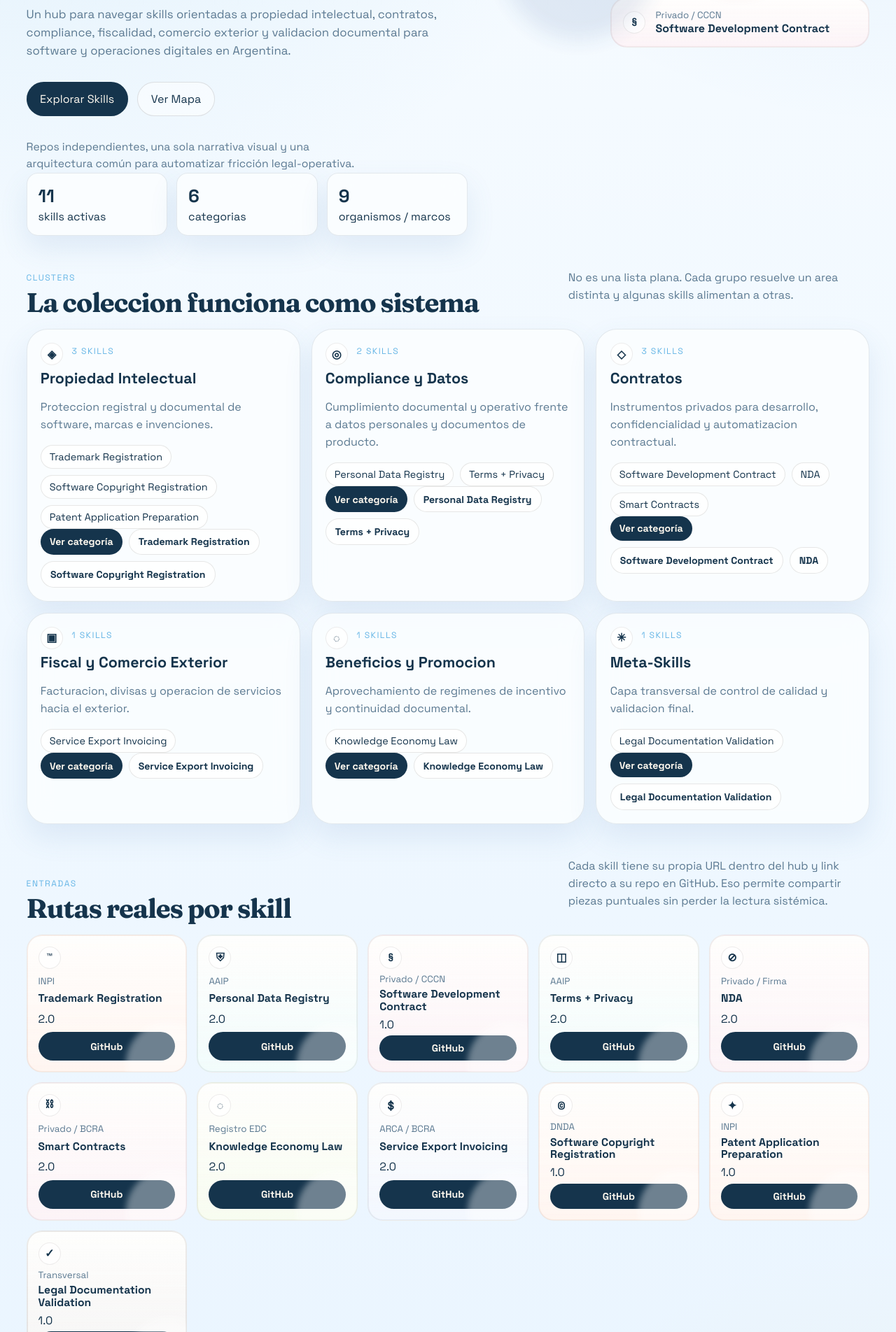
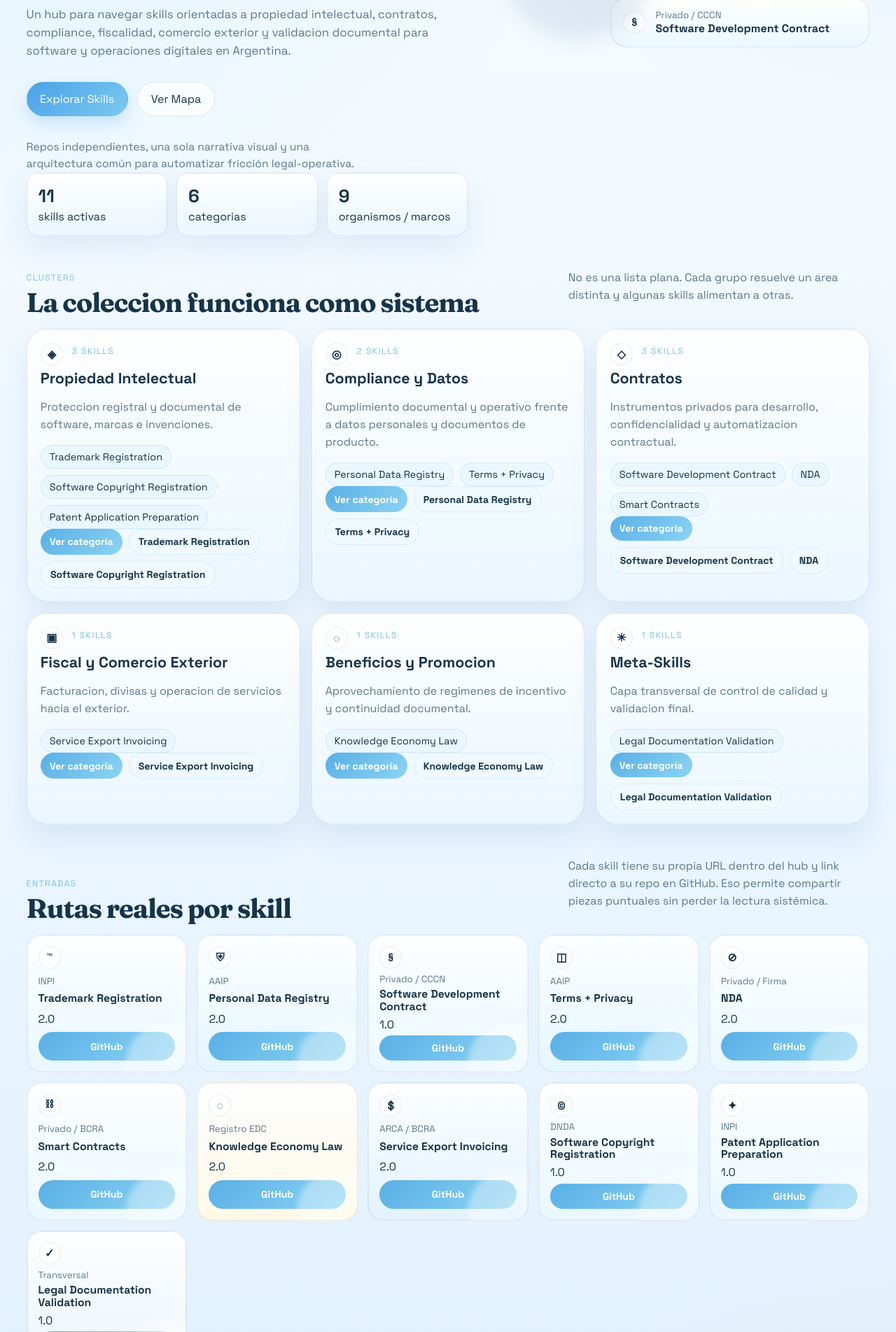
Before and after one commit to elpelaflow/Skills-Ecosystem-Hub-AR, a React (Vite) app: page / in a window 1280 px wide. Shown: the part 616-2520 px from the top of the page at 70% size. Built offline with nearby package versions, Linux system fonts and the light colour scheme.

Commit message:
Make hub palette more explicitly Argentine

```diff
--- a/src/styles.css
+++ b/src/styles.css
@@ -6,14 +6,14 @@
   --line: rgba(21, 52, 76, 0.1);
   --surface: rgba(252, 254, 255, 0.82);
   --surface-strong: rgba(255, 255, 255, 0.95);
-  --brand: #67b6e6;
-  --brand-soft: rgba(103, 182, 230, 0.17);
-  --teal: #65bde2;
-  --teal-soft: rgba(101, 189, 226, 0.16);
-  --rose: #87bee4;
-  --rose-soft: rgba(135, 190, 228, 0.15);
-  --blue: #3e92da;
-  --blue-soft: rgba(62, 146, 218, 0.16);
+  --brand: #74c4ef;
+  --brand-soft: rgba(116, 196, 239, 0.2);
+  --teal: #7cc9f0;
+  --teal-soft: rgba(124, 201, 240, 0.19);
+  --rose: #91cff2;
+  --rose-soft: rgba(145, 207, 242, 0.18);
+  --blue: #4aa2e7;
+  --blue-soft: rgba(74, 162, 231, 0.19);
   --olive: #f1c34c;
   --olive-soft: rgba(241, 195, 76, 0.18);
   --ink-soft: rgba(21, 52, 76, 0.08);
@@ -39,10 +39,10 @@ body {
   color: var(--ink);
   font-family: "Space Grotesk", "Segoe UI", sans-serif;
   background:
-    radial-gradient(circle at top left, rgba(103, 182, 230, 0.2), transparent 30%),
-    radial-gradient(circle at top right, rgba(62, 146, 218, 0.14), transparent 24%),
+    radial-gradient(circle at top left, rgba(116, 196, 239, 0.24), transparent 30%),
+    radial-gradient(circle at top right, rgba(74, 162, 231, 0.18), transparent 24%),
     radial-gradient(circle at bottom right, rgba(241, 195, 76, 0.1), transparent 20%),
-    linear-gradient(180deg, #f8fcff 0%, #e8f4ff 100%);
+    linear-gradient(180deg, #fbfeff 0%, #deefff 100%);
 }
 
 a {
@@ -70,8 +70,8 @@ a {
   gap: 1rem;
   padding: 1rem 1.6rem;
   backdrop-filter: blur(18px);
-  background: rgba(244, 250, 255, 0.84);
-  border-bottom: 1px solid rgba(21, 52, 76, 0.07);
+  background: linear-gradient(180deg, rgba(225, 242, 255, 0.94), rgba(245, 251, 255, 0.88));
+  border-bottom: 1px solid rgba(74, 162, 231, 0.16);
 }
 
 .brand {
@@ -87,9 +87,10 @@ a {
   width: 2.8rem;
   height: 2.8rem;
   border-radius: 0.9rem;
-  background: linear-gradient(135deg, #66b7e8, #9bd7f5 70%, #f2c648 130%);
+  background: linear-gradient(135deg, #66b7e8, #93d4f6 68%, #f2c648 132%);
   color: #103856;
   font-weight: 700;
+  box-shadow: 0 8px 20px rgba(74, 162, 231, 0.22);
 }
 
 .brand-text {
@@ -229,13 +230,14 @@ h2 {
 }
 
 .button.primary {
-  background: var(--ink);
-  color: #fdf8ef;
+  background: linear-gradient(135deg, #4aa2e7, #7cc9f0);
+  color: #ffffff;
+  box-shadow: 0 10px 22px rgba(74, 162, 231, 0.24);
 }
 
 .button.ghost {
-  background: rgba(255, 255, 255, 0.5);
-  border-color: rgba(25, 22, 17, 0.12);
+  background: rgba(255, 255, 255, 0.72);
+  border-color: rgba(74, 162, 231, 0.18);
 }
 
 .hero-metrics {
@@ -257,6 +259,18 @@ h2 {
   backdrop-filter: blur(16px);
   border: 1px solid var(--line);
   box-shadow: var(--shadow);
+}
+
+.metric-card,
+.category-card,
+.repo-row,
+.framework-card,
+.map-column,
+.detail-panel,
+.mini-panel,
+.control-panel,
+.skill-hero-meta {
+  background-image: linear-gradient(180deg, rgba(255, 255, 255, 0.78), rgba(233, 246, 255, 0.9));
 }
 
 .metric-card {
@@ -446,8 +460,8 @@ h2 {
 .tag,
 .chip,
 .related-chip {
-  background: rgba(255, 255, 255, 0.78);
-  border: 1px solid rgba(25, 22, 17, 0.1);
+  background: rgba(235, 247, 255, 0.94);
+  border: 1px solid rgba(103, 182, 230, 0.22);
 }
 
 .mini-link {
@@ -457,17 +471,17 @@ h2 {
   min-height: 2.2rem;
   padding: 0.55rem 0.82rem;
   border-radius: 999px;
-  background: var(--ink);
-  color: #fff9ef;
+  background: linear-gradient(135deg, #59afe6, #8bd4f3);
+  color: #ffffff;
   text-decoration: none;
   font-size: 0.88rem;
   font-weight: 600;
 }
 
 .mini-link.subtle {
-  background: rgba(255, 255, 255, 0.72);
+  background: rgba(240, 249, 255, 0.82);
   color: var(--ink);
-  border: 1px solid rgba(25, 22, 17, 0.1);
+  border: 1px solid rgba(103, 182, 230, 0.18);
 }
 
 .tag {
@@ -489,7 +503,7 @@ h2 {
   border-radius: 22px;
   text-decoration: none;
   border: 1px solid rgba(25, 22, 17, 0.08);
-  background: rgba(255, 251, 244, 0.8);
+  background: rgba(245, 251, 255, 0.86);
   min-height: 170px;
   position: relative;
   overflow: hidden;
@@ -534,9 +548,9 @@ h2 {
 .search-box input {
   width: 100%;
   border-radius: 14px;
-  border: 1px solid rgba(25, 22, 17, 0.12);
+  border: 1px solid rgba(103, 182, 230, 0.22);
   padding: 0.95rem 1rem;
-  background: #fffdf9;
+  background: #ffffff;
   font: inherit;
 }
 
@@ -549,9 +563,9 @@ h2 {
 }
 
 .chip.active {
-  background: var(--ink);
-  color: #fff9ef;
-  border-color: var(--ink);
+  background: linear-gradient(135deg, #59afe6, #8bd4f3);
+  color: #ffffff;
+  border-color: rgba(89, 175, 230, 0.8);
 }
 
 .explorer-toolbar {
@@ -574,7 +588,7 @@ h2 {
   border-radius: var(--radius-lg);
   border: 1px solid rgba(25, 22, 17, 0.08);
   text-decoration: none;
-  background: rgba(255, 252, 247, 0.86);
+  background: rgba(247, 252, 255, 0.9);
   transition: transform 180ms ease, box-shadow 180ms ease, border-color 180ms ease;
 }
 
@@ -648,16 +662,16 @@ h2 {
   min-height: 2rem;
   padding: 0.42rem 0.72rem;
   border-radius: 999px;
-  background: var(--ink);
-  color: #fff8ee;
+  background: linear-gradient(135deg, #59afe6, #8bd4f3);
+  color: #ffffff;
   font-size: 0.84rem;
   font-weight: 700;
 }
 
 .status-pill.subtle {
-  background: rgba(255, 255, 255, 0.72);
+  background: rgba(240, 249, 255, 0.82);
   color: var(--ink);
-  border: 1px solid rgba(25, 22, 17, 0.08);
+  border: 1px solid rgba(103, 182, 230, 0.18);
 }
 
 .skill-hero {
@@ -666,8 +680,8 @@ h2 {
   gap: 1rem;
   padding: 1.4rem;
   border-radius: 34px;
-  background: rgba(255, 250, 244, 0.86);
-  border: 1px solid rgba(25, 22, 17, 0.08);
+  background: rgba(246, 252, 255, 0.9);
+  border: 1px solid rgba(103, 182, 230, 0.18);
   box-shadow: var(--shadow);
 }
 
@@ -802,8 +816,9 @@ h2 {
   display: inline-flex;
   padding: 0.45rem 0.75rem;
   border-radius: 999px;
-  background: rgba(90, 111, 43, 0.14);
-  color: #4d5e22;
+  background: rgba(240, 249, 255, 0.9);
+  color: #2e78b1;
+  border: 1px solid rgba(103, 182, 230, 0.2);
 }
 
 .repo-link {
@@ -817,33 +832,33 @@ h2 {
 }
 
 .tone-brand {
-  background-image: linear-gradient(180deg, rgba(255, 255, 255, 0.72), rgba(255, 245, 240, 0.94));
-  box-shadow: inset 0 0 0 1px rgba(184, 79, 44, 0.08);
+  background-image: linear-gradient(180deg, rgba(255, 255, 255, 0.78), rgba(233, 247, 255, 0.96));
+  box-shadow: inset 0 0 0 1px rgba(103, 182, 230, 0.12);
 }
 
 .tone-teal {
-  background-image: linear-gradient(180deg, rgba(255, 255, 255, 0.72), rgba(241, 252, 252, 0.95));
-  box-shadow: inset 0 0 0 1px rgba(28, 109, 114, 0.08);
+  background-image: linear-gradient(180deg, rgba(255, 255, 255, 0.78), rgba(228, 246, 255, 0.97));
+  box-shadow: inset 0 0 0 1px rgba(101, 189, 226, 0.12);
 }
 
 .tone-rose {
-  background-image: linear-gradient(180deg, rgba(255, 255, 255, 0.72), rgba(252, 243, 247, 0.95));
-  box-shadow: inset 0 0 0 1px rgba(132, 73, 91, 0.08);
+  background-image: linear-gradient(180deg, rgba(255, 255, 255, 0.78), rgba(234, 248, 255, 0.97));
+  box-shadow: inset 0 0 0 1px rgba(135, 190, 228, 0.12);
 }
 
 .tone-blue {
-  background-image: linear-gradient(180deg, rgba(255, 255, 255, 0.72), rgba(242, 247, 255, 0.95));
-  box-shadow: inset 0 0 0 1px rgba(49, 95, 157, 0.08);
+  background-image: linear-gradient(180deg, rgba(255, 255, 255, 0.78), rgba(226, 242, 255, 0.97));
+  box-shadow: inset 0 0 0 1px rgba(62, 146, 218, 0.12);
 }
 
 .tone-olive {
-  background-image: linear-gradient(180deg, rgba(255, 255, 255, 0.72), rgba(247, 252, 240, 0.95));
-  box-shadow: inset 0 0 0 1px rgba(90, 111, 43, 0.08);
+  background-image: linear-gradient(180deg, rgba(255, 255, 255, 0.78), rgba(255, 249, 229, 0.97));
+  box-shadow: inset 0 0 0 1px rgba(241, 195, 76, 0.14);
 }
 
 .tone-ink {
-  background-image: linear-gradient(180deg, rgba(255, 255, 255, 0.72), rgba(244, 244, 244, 0.95));
-  box-shadow: inset 0 0 0 1px rgba(25, 22, 17, 0.08);
+  background-image: linear-gradient(180deg, rgba(255, 255, 255, 0.78), rgba(235, 245, 252, 0.97));
+  box-shadow: inset 0 0 0 1px rgba(21, 52, 76, 0.1);
 }
 
 @media (max-width: 1100px) {
```
